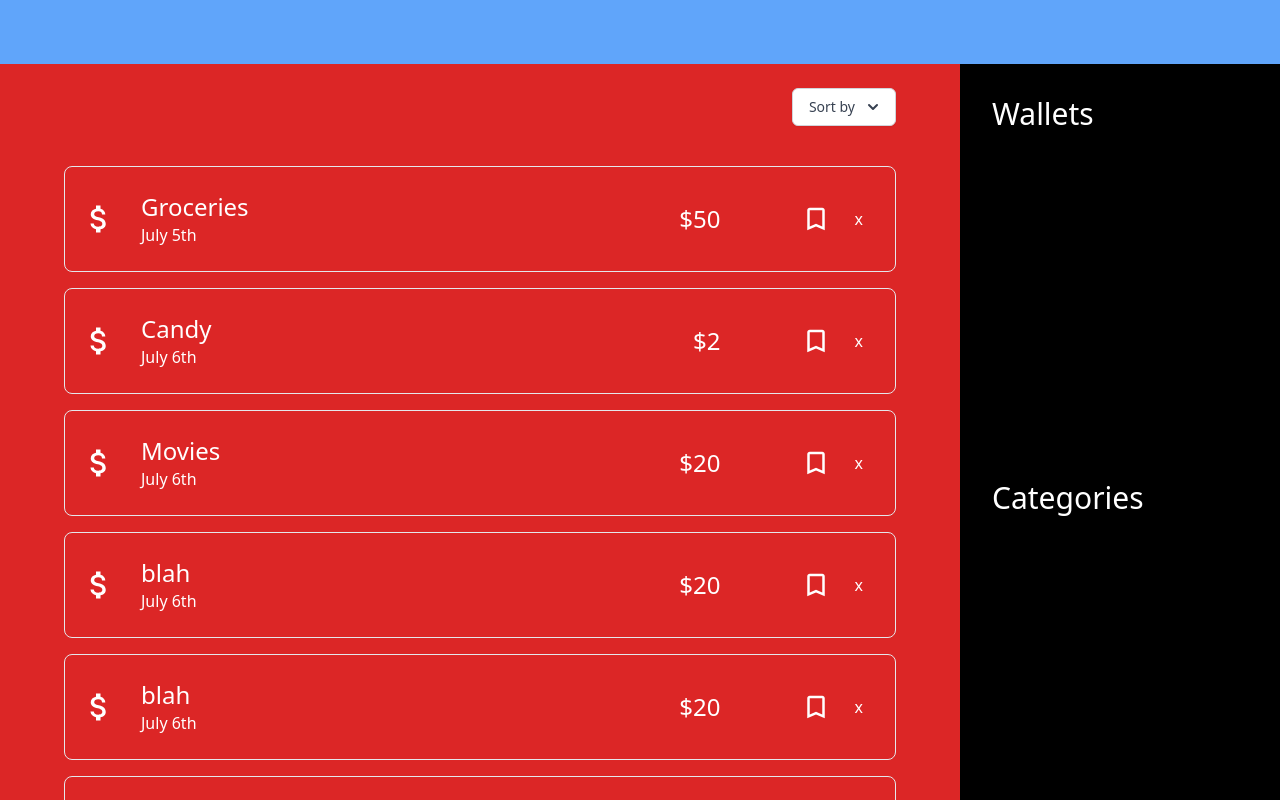
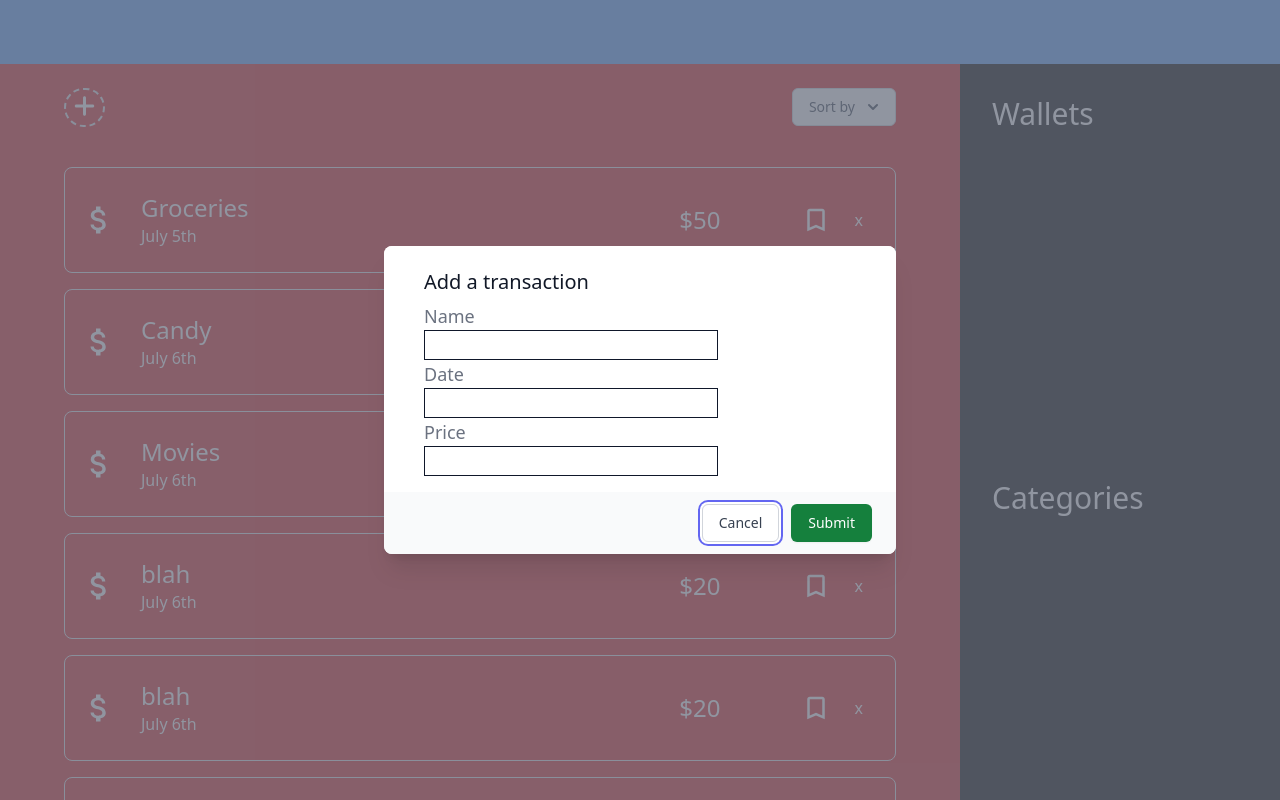
Before and after one commit to edenrosales/finance-tracker, a React (Create React App) app: page / in a window 1280 px wide. Built offline with nearby package versions, Linux system fonts and the light colour scheme.

Commit message:
Added AddTransaction button and modal

```diff
--- a/src/App.js
+++ b/src/App.js
@@ -6,7 +6,8 @@ import { useState } from 'react';
 import Transactions from './components/Transactions'
 import {Scrollbars} from 'react-custom-scrollbars-2'
 import Dropdown from './components/Dropdown'
-
+import AddTransaction from './components/AddTransactionWindow'
+import AddTransactionWindow from './components/AddTransactionWindow';
 
 
 function App() {
@@ -113,7 +114,15 @@ function App() {
   const [transactionOrder, setTransactionOrder] = useState(1);
   const onDeleteTransaction = (id) => setTransactions(transactions.filter( (transaction) => (id !== transaction.id)))
   const bookmarkChange = (id) => setTransactions( transactions.map((transaction)=>(transaction.id===id ? { ...transaction,reminder:!transaction.reminder } : transaction)))
-
+  const addTransaction = (name,date,price) =>{
+    const temp = {
+      id : Math.floor(Math.random() * 10000) +1,
+      name : name,
+      date: date,
+      cost: price,
+    }
+    setTransactions([...transactions,temp])
+  }
   function setView(transactionOrder) {
     if(transactionOrder === 1)
     return(<Transactions className="" transactions={transactions} onDelete={onDeleteTransaction} bookmarkChange = {bookmarkChange}/>)
@@ -130,8 +139,13 @@ function App() {
         </div> */}
         <div className="flex flex-row h-full w-full">
           <div className ="basis-3/4 flex flex-col bg-red-600 text-white overflow-y-auto">
-            <div className="ml-auto py-6 px-16 z-10">
-              <Dropdown setTransactionOrder={setTransactionOrder} transactionOrder={transactionOrder}/>
+            <div className="flex flex-row">
+              <div className="mr-auto py-6 px-16 z-10">
+                <AddTransactionWindow addTransaction={addTransaction}/>
+              </div>
+              <div className="ml-auto py-6 px-16 z-10">
+                <Dropdown setTransactionOrder={setTransactionOrder} transactionOrder={transactionOrder}/>
+              </div>
             </div>
             <Scrollbars className="z-0" >
               {setView(transactionOrder)}
--- /dev/null
+++ b/src/components/AddTransactionWindow.jsx
@@ -0,0 +1,104 @@
+/* This example requires Tailwind CSS v2.0+ */
+import { Fragment, useRef, useState } from 'react'
+import { Dialog, Transition } from '@headlessui/react'
+import { ExclamationIcon } from '@heroicons/react/outline'
+import {FontAwesomeIcon} from '@fortawesome/react-fontawesome'
+import {faPlus} from '@fortawesome/free-solid-svg-icons'
+
+export default function AddTransactionWindow({addTransaction}) {
+  const [open, setOpen] = useState(true)
+  const [name, setName] = useState()
+  const cancelButtonRef = useRef(null)
+  const [date,setDate] = useState()
+  const [price, setPrice] = useState()
+  function handleSubmit() {
+    console.log("this works")
+    setOpen(false)
+    addTransaction(name,date,price)
+    setName(null)
+    setDate(null)
+    setPrice(null)
+  }
+  return (
+
+    <div>
+      <button onClick={() => setOpen(true)}> <div className="rounded-full border-2 border-dashed"><FontAwesomeIcon className="p-1 px-2 text-2xl" icon = {faPlus}/></div> </button>
+      <Transition.Root show={open} as={Fragment}>
+        <Dialog as="div" className="relative z-10" initialFocus={cancelButtonRef} onClose={setOpen}>
+          <Transition.Child
+            as={Fragment}
+            enter="ease-out duration-300"
+            enterFrom="opacity-0"
+            enterTo="opacity-100"
+            leave="ease-in duration-200"
+            leaveFrom="opacity-100"
+            leaveTo="opacity-0"
+          >
+            <div className="fixed inset-0 bg-gray-500 bg-opacity-75 transition-opacity" />
+          </Transition.Child>
+
+          <div className="fixed z-10 inset-0 overflow-y-auto">
+            <div className="flex items-end sm:items-center justify-center min-h-full p-4 text-center sm:p-0">
+              <Transition.Child
+                as={Fragment}
+                enter="ease-out duration-300"
+                enterFrom="opacity-0 translate-y-4 sm:translate-y-0 sm:scale-95"
+                enterTo="opacity-100 translate-y-0 sm:scale-100"
+                leave="ease-in duration-200"
+                leaveFrom="opacity-100 translate-y-0 sm:scale-100"
+                leaveTo="opacity-0 translate-y-4 sm:translate-y-0 sm:scale-95"
+              >
+                <Dialog.Panel className="relative bg-white rounded-lg text-left overflow-hidden shadow-xl transform transition-all sm:my-8 sm:max-w-lg sm:w-full">
+                  <div className="bg-white px-4 pt-5 pb-4 sm:p-6 sm:pb-4">
+                    <div className="sm:flex sm:items-start">
+                      {/* <div className="mx-auto flex-shrink-0 flex items-center justify-center h-12 w-12 rounded-full bg-red-100 sm:mx-0 sm:h-10 sm:w-10">
+                        <ExclamationIcon className="h-6 w-6 text-red-600" aria-hidden="true" />
+                      </div> */}
+                      <div className="mt-3 text-center sm:mt-0 sm:ml-4 sm:text-left">
+                        <Dialog.Title as="h3" className="text-xl leading-6 font-medium text-gray-900">
+                          Add a transaction
+
+                        </Dialog.Title>
+                        <div className="mt-2">
+                          <p className="text-lg text-gray-500">
+                            <form>
+                              <h1>Name</h1>
+                              <input className="border border-slate-900 px-4" type="text" value={name} onChange = {(e)=>setName(e.target.value)}></input>
+                              <h1>Date</h1>
+                              <input className="border border-slate-900 px-4" type="text" value={date} onChange = {(e)=>setDate(e.target.value)}></input>
+                              <h1>Price</h1>
+                              <input className="border border-slate-900 px-4" type="text" value={price} onChange ={(e)=>setPrice(e.target.value)}></input>
+                              {/* <input type="submit" ></input> */}
+                            </form>
+
+                          </p>
+                        </div>
+                      </div>
+                    </div>
+                  </div>
+                  <div className="bg-gray-50 px-4 py-3 sm:px-6 sm:flex sm:flex-row-reverse">
+                    <button
+                      type="button"
+                      className="w-full inline-flex justify-center rounded-md border border-transparent shadow-sm px-4 py-2 bg-green-700 text-base font-medium text-white hover:bg-red-700 focus:outline-none focus:ring-2 focus:ring-offset-2 focus:ring-red-500 sm:ml-3 sm:w-auto sm:text-sm"
+                      onClick={() =>(handleSubmit())}
+                    >
+                      Submit
+                    </button>
+                    <button
+                      type="button"
+                      className="mt-3 w-full inline-flex justify-center rounded-md border border-gray-300 shadow-sm px-4 py-2 bg-white text-base font-medium text-gray-700 hover:bg-gray-50 focus:outline-none focus:ring-2 focus:ring-offset-2 focus:ring-indigo-500 sm:mt-0 sm:ml-3 sm:w-auto sm:text-sm"
+                      onClick={() => setOpen(false)}
+                      ref={cancelButtonRef}
+                    >
+                      Cancel
+                    </button>
+                  </div>
+                </Dialog.Panel>
+              </Transition.Child>
+            </div>
+          </div>
+        </Dialog>
+      </Transition.Root>
+    </div>
+  )
+}
```
